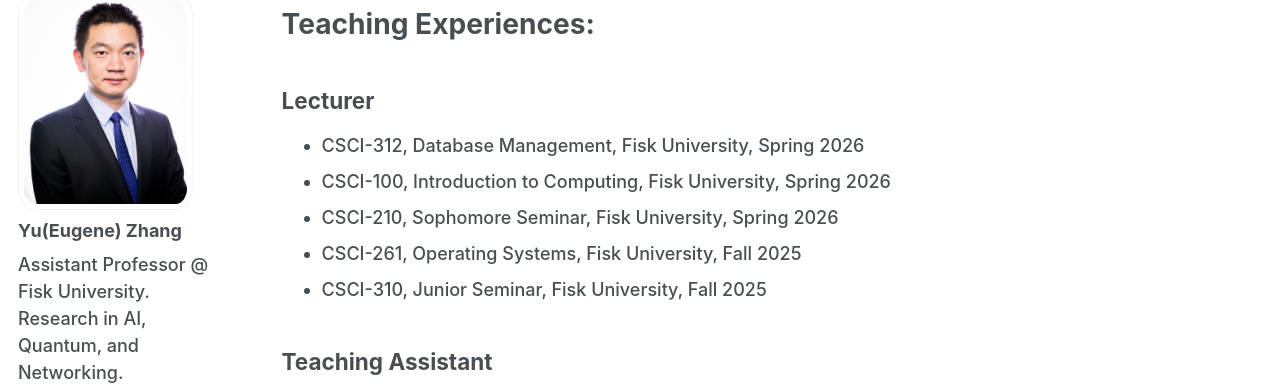
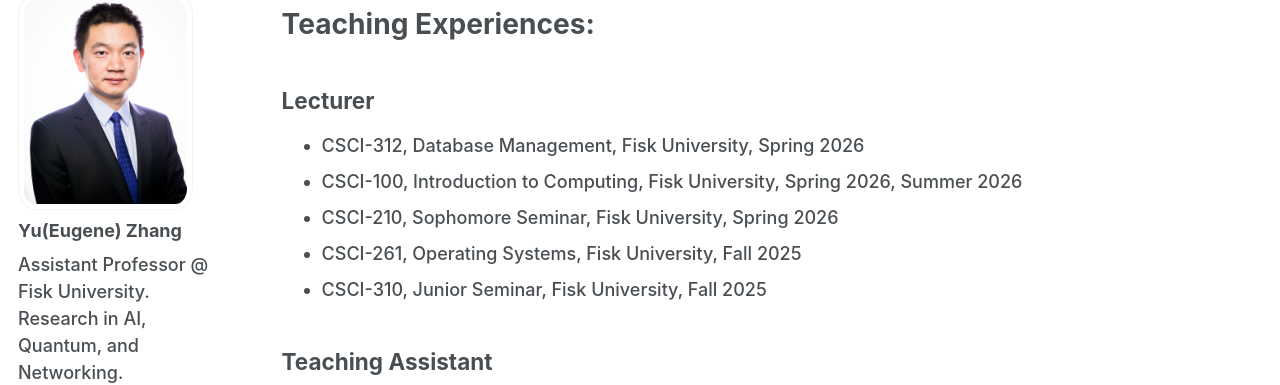
Before and after one commit to Yu-Zhang-Eugene/yu-zhang-eugene.github.io, a Jekyll site: the page built from _pages/work.md, in a window 1280 px wide and 1236 px high. Shown: the part 112-497 px from the top of the window. Built offline with Jekyll 4.4.1, drawn with Linux system fonts in a browser that asks for light colours; some web fonts are replaced.

Commit message:
Update CSCI-100 course offerings for Summer 2026

```diff
--- a/_pages/work.md
+++ b/_pages/work.md
@@ -12,7 +12,7 @@ Teaching Experiences:
 Lecturer
 ------
 - CSCI-312, Database Management, Fisk University, Spring 2026
-- CSCI-100, Introduction to Computing, Fisk University, Spring 2026
+- CSCI-100, Introduction to Computing, Fisk University, Spring 2026, Summer 2026
 - CSCI-210, Sophomore Seminar, Fisk University, Spring 2026
 - CSCI-261, Operating Systems, Fisk University, Fall 2025
 - CSCI-310, Junior Seminar, Fisk University, Fall 2025
```
